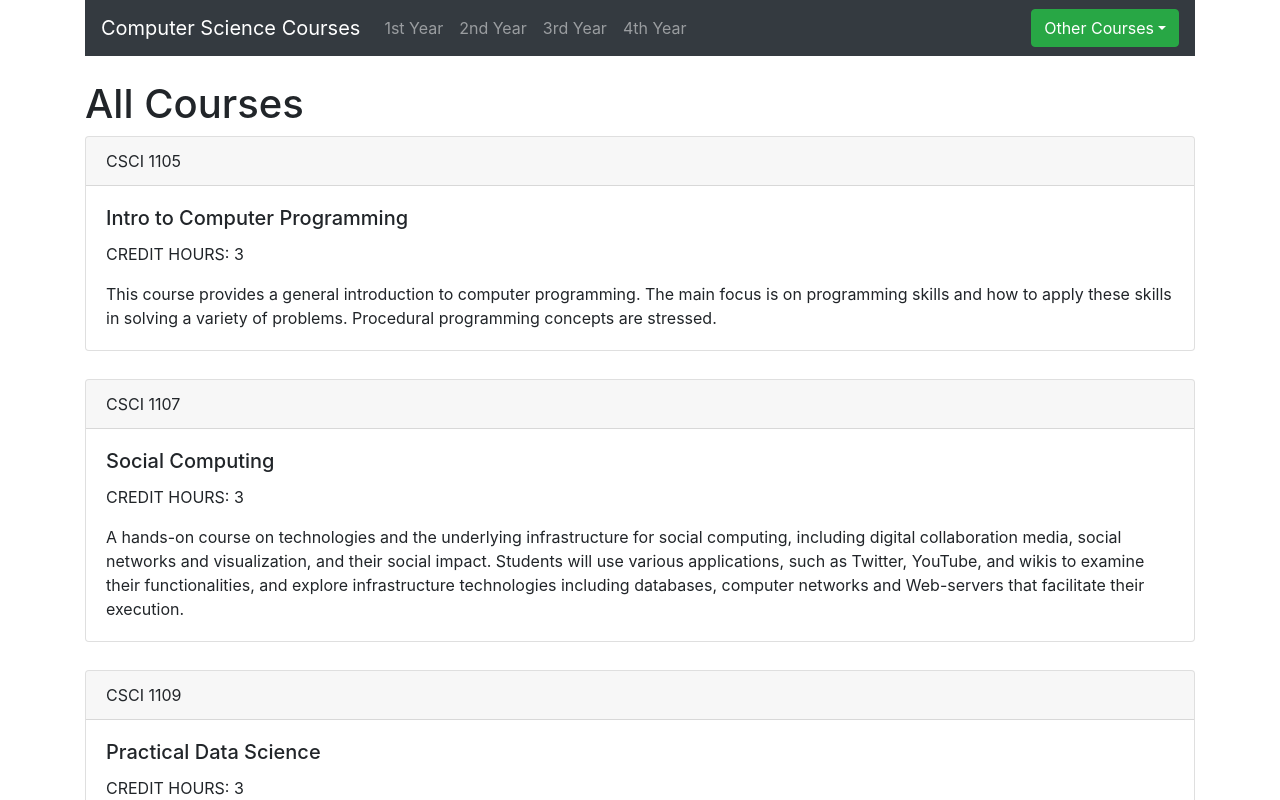
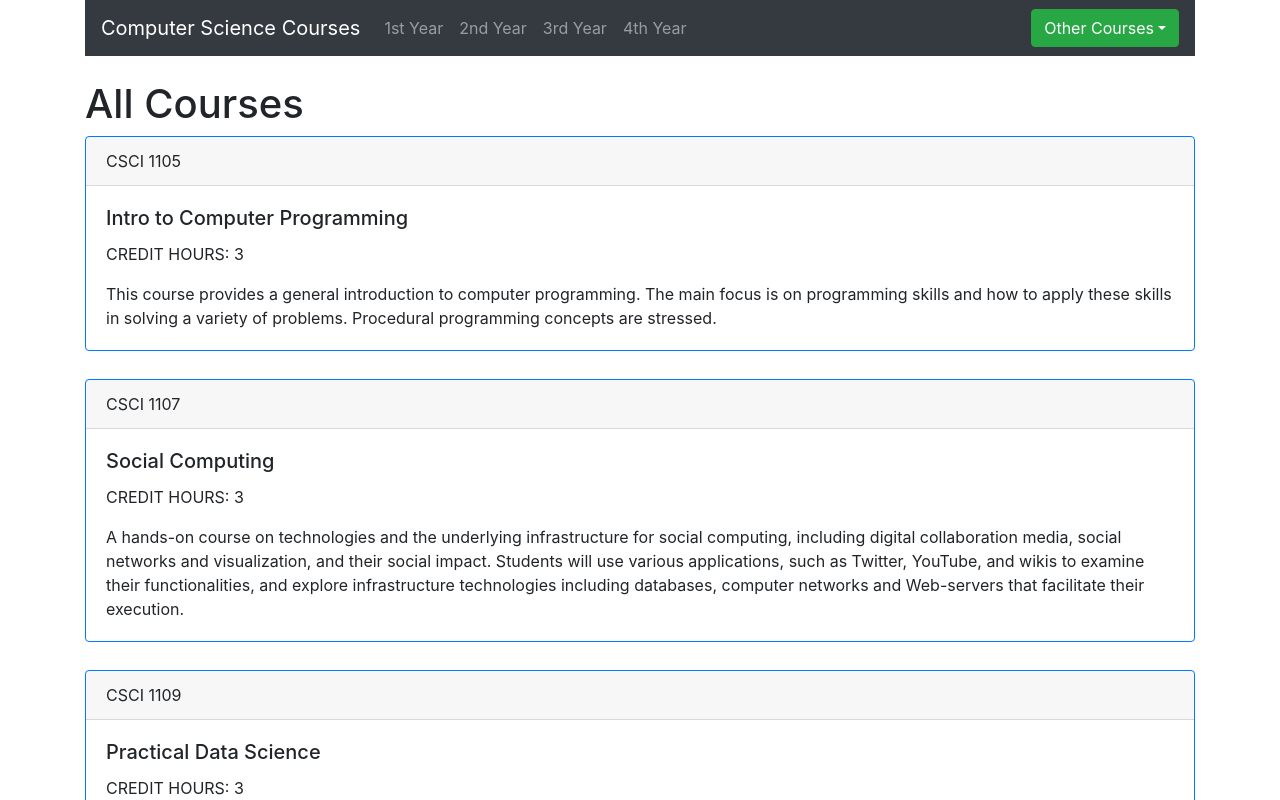
Before and after one commit to Plump-Panda/DalhousieCourseViewer, a React (Create React App) app: page / in a window 1280 px wide. Shown: the top 800 px of the page. Built offline with nearby package versions, Linux system fonts and the light colour scheme.

Commit message:
Added coloured borders to the cards

```diff
--- a/src/cardRenderer.js
+++ b/src/cardRenderer.js
@@ -1,9 +1,12 @@
 import React, {Component} from 'react';
 import { Card } from 'react-bootstrap';
 
-function getCard(code,name,description,creditHours){
+function getCard(code,name,description,creditHours,borderColour){
+    if(description == ""){
+        description = "No description available";
+    }
     return(
-        <Card style={{marginBottom: '2.5%'}}>
+        <Card style={{marginBottom: '2.5%'}} border={borderColour}>
             <Card.Header>{code}</Card.Header>
             <Card.Body>
                 <Card.Title>{name}</Card.Title>
@@ -21,64 +24,59 @@ export const makeCard = (json, courseLevel) => {
 
         //This looks hella dumb, probs a better way to do it
         switch(courseLevel){
-            //Will get all the courses
-            case 0:
-                return(
-                    getCard(code,name,description,creditHours)
-                )
             case 1:
                 if(check === '1'){
                     return(
-                        getCard(code,name,description,creditHours)
+                        getCard(code,name,description,creditHours,'primary')
                     )
                  }
                  break;
             case 2:
                 if(check === '2'){
                     return(
-                        getCard(code,name,description,creditHours)
+                        getCard(code,name,description,creditHours,'success')
                     )
                  }
                  break;
             case 3:
                 if(check === '3'){
                     return(
-                        getCard(code,name,description,creditHours)
+                        getCard(code,name,description,creditHours,'danger')
                     )
                  }
                  break;
             case 4:
                 if(check === '4'){
                     return(
-                        getCard(code,name,description,creditHours)
+                        getCard(code,name,description,creditHours,'warning')
                     )
                  }
                  break;
             case 6:
                 if(check === '6'){
                     return(
-                        getCard(code,name,description,creditHours)
+                        getCard(code,name,description,creditHours,'secondary')
                     )
                  }
                  break;
             case 7:
                 if(check === '7'){
                     return(
-                        getCard(code,name,description,creditHours)
+                        getCard(code,name,description,creditHours,'light')
                     )
                  }
                  break;
             case 8:
                 if(check === '8'){
                     return(
-                        getCard(code,name,description,creditHours)
+                        getCard(code,name,description,creditHours,'info')
                     )
                  }
                  break;
             case 9:
                 if(check === '9'){
                     return(
-                        getCard(code,name,description,creditHours)
+                        getCard(code,name,description,creditHours,'dark')
                     )
                  }
                  break;
--- a/src/components/all-courses.component.js
+++ b/src/components/all-courses.component.js
@@ -13,7 +13,14 @@ export default class ThirdYear extends Component{
         return(
             <div>
                 <h1 id='title'>All Courses</h1>
-                {makeCard(this.state,0)}
+                {makeCard(this.state,1)}
+                {makeCard(this.state,2)}
+                {makeCard(this.state,3)}
+                {makeCard(this.state,4)}
+                {makeCard(this.state,6)}
+                {makeCard(this.state,7)}
+                {makeCard(this.state,8)}
+                {makeCard(this.state,9)}
             </div>
         );
     }
```
